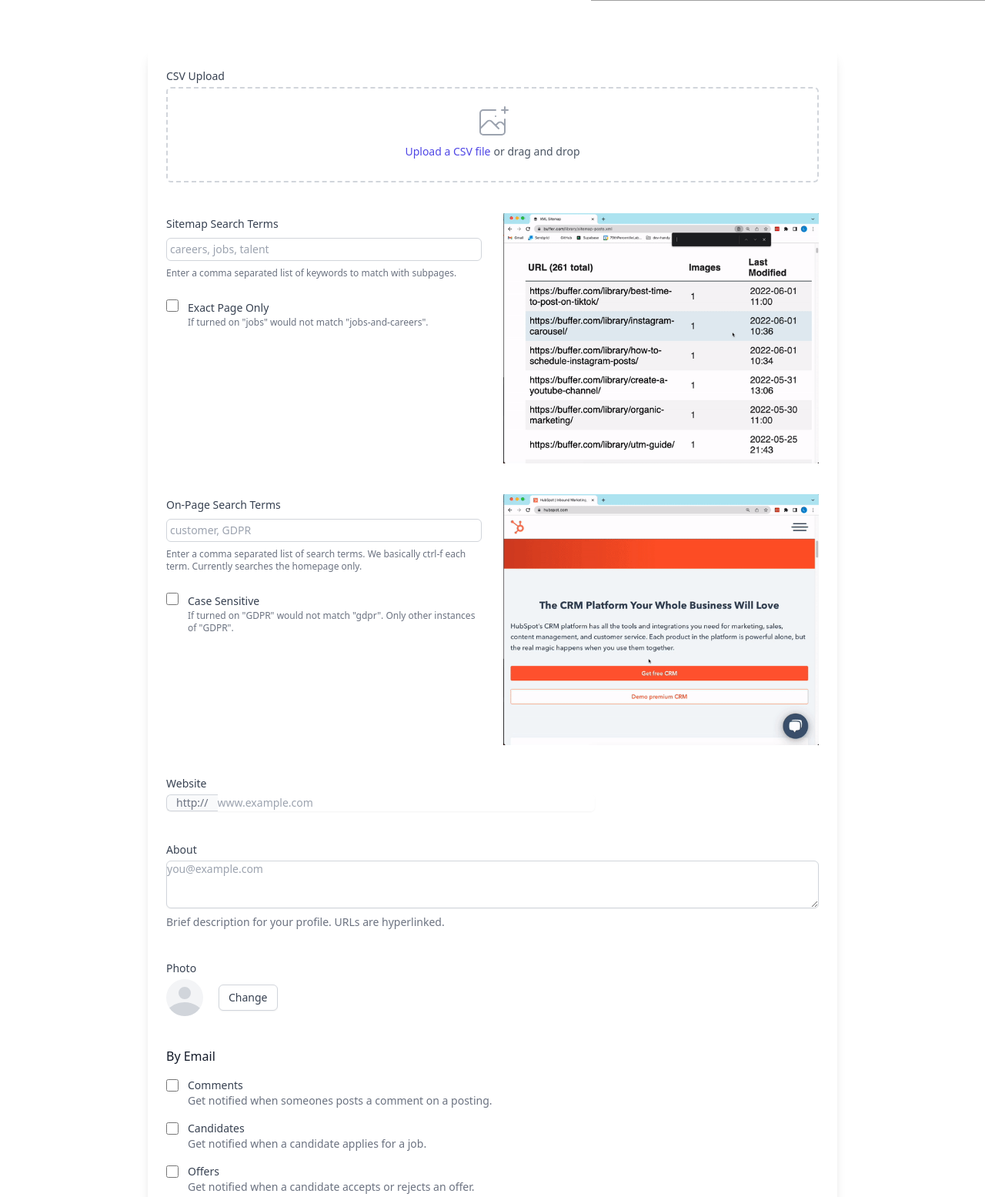
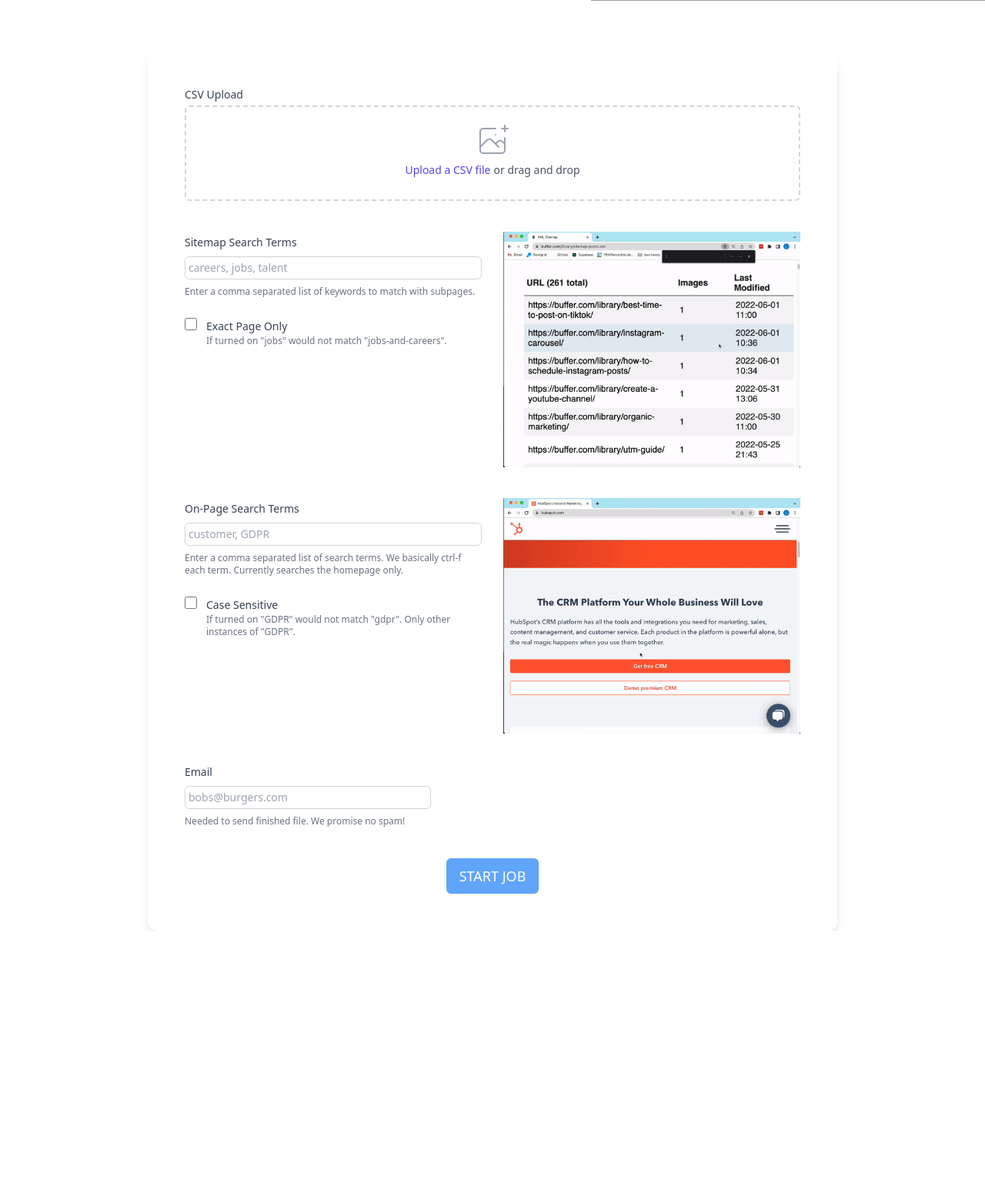
Before and after one commit to JongCleo/sitemap-detective, a Flask app: page / in a window 1280 px wide. Shown: the part 383-1938 px from the top of the page at 77% size. After the commit the page ends 1592 px from the top, so only its background shows below. Run offline with Flask 2, Linux system fonts and the light colour scheme; parts of the project's set-up code (start-up, migrations or seed data) failed here and were passed over; some libraries are stand-ins or nearby versions; grey boxes are pictures that could not be loaded.

Commit message:
front page

```diff
--- a/app/static/helpers.js
+++ b/app/static/helpers.js
@@ -1,4 +1,4 @@
 
-document.querySelector("#file-upload").onchange = function(){
-  document.querySelector("#file-name").textContent = this.files[0].name;
+document.querySelector("#file_upload").onchange = function(){
+  document.querySelector("#file_name").textContent = this.files[0].name;
 }
--- a/app/templates/base.html
+++ b/app/templates/base.html
@@ -15,7 +15,7 @@
     <title>Sitemap Detective</title>
   </head>
 
-  <body class="bg-white">
+  <body class="bg-slate-300">
     <!-- Logo Top Left -->
     <div class="absolute top-0 left-0 p-8">
       <a href="/">
--- a/app/templates/index.html
+++ b/app/templates/index.html
@@ -6,7 +6,7 @@
 <!-- Hero Header -->
 <div class="max-w-7xl mx-auto py-8">
   <!-- Left Side Text -->
-  <div class="relative pb-8 bg-white sm:pb-16 md:pb-20 lg:max-w-2xl lg:w-3/5 lg:pb-28 xl:pb-32">
+  <div class="relative pb-8 sm:pb-16 md:pb-20 lg:max-w-2xl lg:w-3/5 lg:pb-28 xl:pb-32">
     <div class="mt-10 mx-auto max-w-7xl px-4 sm:mt-12 sm:px-6 md:mt-16 lg:mt-20 lg:px-8 xl:mt-28">
       <div class="text-left sm:text-center">
         <h1 class="text-3xl tracking-tight font-extrabold sm:text-4xl md:text-5xl">
@@ -27,10 +27,10 @@
 
 
 <!-- Form-->
-<div class="max-w-4xl mx-auto rounded-lg shadow-lg flex justify-center content-start">
-  <form action="#" method="POST">
+<div class="max-w-4xl mx-auto">
+<form action={{ url_for('main.process_upload') }} method="post" enctype="multipart/form-data">
       <!-- Form container-->
-      <div class="px-4 py-5 bg-white space-y-10 sm:p-6">
+      <div class="p-20 bg-white rounded-xl border-gray-100	shadow-lg space-y-10 sm:p-12">
 
         <!-- File Upload -->
         <div>
@@ -41,13 +41,13 @@
                 <path d="M28 8H12a4 4 0 00-4 4v20m32-12v8m0 0v8a4 4 0 01-4 4H12a4 4 0 01-4-4v-4m32-4l-3.172-3.172a4 4 0 00-5.656 0L28 28M8 32l9.172-9.172a4 4 0 015.656 0L28 28m0 0l4 4m4-24h8m-4-4v8m-12 4h.02" stroke-width="2" stroke-linecap="round" stroke-linejoin="round" />
               </svg>
               <div class="flex text-sm text-gray-600">
-                <label for="file-upload" class="relative cursor-pointer bg-white rounded-md font-medium text-indigo-600 hover:text-indigo-500 focus-within:outline-none focus-within:ring-2 focus-within:ring-offset-2 focus-within:ring-indigo-500">
+                <label class="relative cursor-pointer bg-white rounded-md font-medium text-indigo-600 hover:text-indigo-500 focus-within:outline-none focus-within:ring-2 focus-within:ring-offset-2 focus-within:ring-indigo-500">
                   <span>Upload a CSV file</span>
-                  <input id="file-upload" name="file-upload" type="file" class="sr-only">
+                  {{form.file_upload(class="sr-only")}}
                 </label>
                 <p class="pl-1">or drag and drop</p>
               </div>
-              <p id="file-name" class="text-xs text-gray-500"></p>
+              <p id="file_name" class="text-xs text-gray-500"></p>
             </div>
           </div>
         </div>
@@ -58,16 +58,16 @@
           <div class="mt-1 space-y-6 sm:mb-4 md:flex-1 md:mr-4">
             <div class="flex flex-col space-y-2">
               <label class="block text-sm font-medium text-gray-700"> Sitemap Search Terms</label>
-              <input type="text" class="focus:ring-indigo-500 p-1 rounded-md sm:text-sm border border-gray-300" placeholder="careers, jobs, talent">
+              {{form.page_list(class="focus:ring-indigo-500 p-1 rounded-md sm:text-sm border border-gray-300", placeholder="careers, jobs, talent")}}
               <p class="text-xs text-gray-500">Enter a comma separated list of keywords to match with subpages.</p>
             </div>
 
             <div class="flex items-start">
               <div class="flex items-center h-5">
-                <input type="checkbox" class="focus:ring-indigo-500 h-4 w-4 text-indigo-600 border-gray-300 rounded">
+                {{form.exact_page(class="focus:ring-indigo-500 h-4 w-4 text-indigo-600 border-gray-300 rounded")}}
               </div>
               <div class="ml-3">
-                <label for="comments" class="text-sm font-medium text-gray-700">Exact Page Only</label>
+                <label class="text-sm font-medium text-gray-700">Exact Page Only</label>
                 <p class="text-xs text-gray-500">If turned on "jobs" would not match "jobs-and-careers".</p>
               </div>
             </div>
@@ -84,16 +84,16 @@
             <!-- Terms -->
             <div class="flex flex-col space-y-2">
               <label class="block text-sm font-medium text-gray-700"> On-Page Search Terms </label>
-              <input type="text" class="focus:ring-indigo-500 p-1 rounded-md sm:text-sm border border-gray-300" placeholder="customer, GDPR">
+              {{form.term_list(class="focus:ring-indigo-500 p-1 rounded-md sm:text-sm border border-gray-300", placeholder="customer, GDPR")}}
               <p class="text-xs text-gray-500">Enter a comma separated list of search terms. We basically ctrl-f each term. Currently searches the homepage only.</p>
             </div>
             <!-- Case Sensitivity -->
             <div class="flex items-start">
               <div class="flex items-center h-5">
-                <input type="checkbox" class="focus:ring-indigo-500 h-4 w-4 text-indigo-600 border-gray-300 rounded">
+                {{form.case_sensitive(class="focus:ring-indigo-500 h-4 w-4 text-indigo-600 border-gray-300 rounded")}}
               </div>
               <div class="ml-3">
-                <label for="comments" class="text-sm font-medium text-gray-700">Case Sensitive</label>
+                <label class="text-sm font-medium text-gray-700">Case Sensitive</label>
                 <p class="text-xs text-gray-500">If turned on "GDPR" would not match "gdpr". Only other instances of "GDPR". </p>
               </div>
             </div>
@@ -102,103 +102,24 @@
           <div class="md:flex-1">
             <img class="" src="{{url_for('static',filename='homepagesearch.gif')}}" alt="">
           </div>
-
-        </div>
-        <div class="grid grid-cols-3 gap-6">
-          <div class="col-span-3 sm:col-span-2">
-            <label for="company-website" class="block text-sm font-medium text-gray-700"> Website </label>
-            <div class="mt-1 flex rounded-md shadow-sm">
-              <span class="inline-flex items-center px-3 rounded-l-md border border-r-0 border-gray-300 bg-gray-50 text-gray-500 text-sm"> http:// </span>
-              <input type="text" name="company-website" id="company-website" class="focus:ring-indigo-500 focus:border-indigo-500 flex-1 block w-full rounded-none rounded-r-md sm:text-sm border-gray-300" placeholder="www.example.com">
-            </div>
-          </div>
         </div>
 
-        <div>
-          <label for="about" class="block text-sm font-medium text-gray-700"> About </label>
-          <div class="mt-1">
-            <textarea id="about" name="about" rows="3" class="shadow-sm focus:ring-indigo-500 focus:border-indigo-500 mt-1 block w-full sm:text-sm border border-gray-300 rounded-md" placeholder="you@example.com"></textarea>
-          </div>
-          <p class="mt-2 text-sm text-gray-500">Brief description for your profile. URLs are hyperlinked.</p>
+        <div class="flex flex-col space-y-2 w-2/5">
+          <label class="block text-sm font-medium text-gray-700"> Email </label>
+          {{form.email(class="focus:ring-indigo-500 p-1 rounded-md sm:text-sm border border-gray-300",placeholder="bobs@burgers.com")}}
+          <p class="text-xs text-gray-500">Needed to send finished file. We promise no spam!</p>
         </div>
 
-        <div>
-          <label class="block text-sm font-medium text-gray-700"> Photo </label>
-          <div class="mt-1 flex items-center">
-            <span class="inline-block h-12 w-12 rounded-full overflow-hidden bg-gray-100">
-              <svg class="h-full w-full text-gray-300" fill="currentColor" viewBox="0 0 24 24">
-                <path d="M24 20.993V24H0v-2.996A14.977 14.977 0 0112.004 15c4.904 0 9.26 2.354 11.996 5.993zM16.002 8.999a4 4 0 11-8 0 4 4 0 018 0z" />
-              </svg>
-            </span>
-            <button type="button" class="ml-5 bg-white py-2 px-3 border border-gray-300 rounded-md shadow-sm text-sm leading-4 font-medium text-gray-700 hover:bg-gray-50 focus:outline-none focus:ring-2 focus:ring-offset-2 focus:ring-indigo-500">Change</button>
-          </div>
-        </div>
-
-        <fieldset>
-          <legend class="sr-only">By Email</legend>
-          <div class="text-base font-medium text-gray-900" aria-hidden="true">By Email</div>
-          <div class="mt-4 space-y-4">
-            <div class="flex items-start">
-              <div class="flex items-center h-5">
-                <input id="comments" name="comments" type="checkbox" class="focus:ring-indigo-500 h-4 w-4 text-indigo-600 border-gray-300 rounded">
-              </div>
-              <div class="ml-3 text-sm">
-                <label for="comments" class="font-medium text-gray-700">Comments</label>
-                <p class="text-gray-500">Get notified when someones posts a comment on a posting.</p>
-              </div>
-            </div>
-            <div class="flex items-start">
-              <div class="flex items-center h-5">
-                <input id="candidates" name="candidates" type="checkbox" class="focus:ring-indigo-500 h-4 w-4 text-indigo-600 border-gray-300 rounded">
-              </div>
-              <div class="ml-3 text-sm">
-                <label for="candidates" class="font-medium text-gray-700">Candidates</label>
-                <p class="text-gray-500">Get notified when a candidate applies for a job.</p>
-              </div>
-            </div>
-            <div class="flex items-start">
-              <div class="flex items-center h-5">
-                <input id="offers" name="offers" type="checkbox" class="focus:ring-indigo-500 h-4 w-4 text-indigo-600 border-gray-300 rounded">
-              </div>
-              <div class="ml-3 text-sm">
-                <label for="offers" class="font-medium text-gray-700">Offers</label>
-                <p class="text-gray-500">Get notified when a candidate accepts or rejects an offer.</p>
-              </div>
-            </div>
-          </div>
-        </fieldset>
+      <div class="sm:px-6">
+        {{form.submit(class="block bg-blue-400 hover:bg-blue-600 text-white
+        uppercase text-lg mx-auto py-2 px-4 rounded border border-transparent
+        shadow-sm text-sm font-medium rounded-md focus:outline-none
+        focus:ring-2 focus:ring-offset-2 focus:ring-indigo-500")|safe}}
       </div>
-      <div class="px-4 py-3 bg-gray-50 text-right sm:px-6">
-        <button type="submit" class="inline-flex justify-center py-2 px-4 border border-transparent shadow-sm text-sm font-medium rounded-md text-white bg-indigo-600 hover:bg-indigo-700 focus:outline-none focus:ring-2 focus:ring-offset-2 focus:ring-indigo-500">Save</button>
       </div>
 
     </form>
 
 </div>
 
-
-<!-- The Form -->
-<div class="relative bg-slate-300	flex justify-center content-start h-screen w-full">
-
-  <div class="w-3/4 bg-white rounded shadow-xl p-8 m-4">
-    {% from "_formhelpers.html" import render_field %}
-    <form action={{ url_for('main.process_upload') }} method="post" enctype="multipart/form-data">
-      {{ render_field(form.name, class="border py-2 px-3 text-grey-800")}} {{
-      render_field(form.email)}} {{ render_field(form.term_list)}} {{
-      render_field(form.case_sensitive)}} {{ render_field(form.page_list)}} {{
-      render_field(form.exact_page)}} {{ render_field(form.file_upload)}}
-
-      <div class="flex flex-col mb-4">
-        {{form.submit(class="block bg-blue-400 hover:bg-blue-600 text-white
-        uppercase text-lg mx-auto p-4 rounded")|safe}}
-      </div>
-    </form>
-    <a
-      class="block w-full text-center no-underline mt-4 text-sm text-gray-700 hover:text-gray-900"
-      href="/login"
-      >Already have an account?</a
-    >
-  </div>
-</div>
-
 {% endblock %}
--- a/app/views.py
+++ b/app/views.py
@@ -45,7 +45,7 @@
 
 
 class UploadForm(FlaskForm):
-    name = StringField("Name", validators=[validators.data_required()])
+    name = StringField("Name")
     email = EmailField("Email Address", validators=[validators.data_required()])
     term_list = StringField("Terms/Phrases to Search")
     case_sensitive = BooleanField("Case Sensitivity")
```
